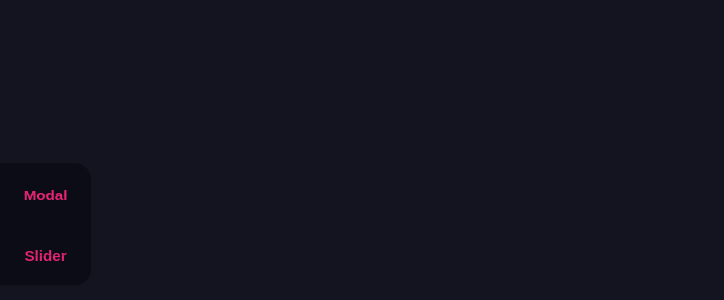
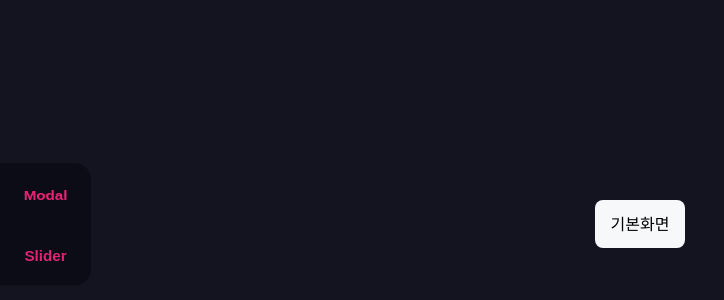
Before and after one commit to kbc1235/uicomponent, a React (Create React App) app: page / in a window 1280 px wide. Shown: the part 176-476 px from the top of the page, without its empty margins (0-724 px from the left). Built offline with nearby package versions, Linux system fonts and the light colour scheme.

Commit message:
기본화면 레이아웃 잡기 해야함.. ㅠ 😖😖😖😖😖

```diff
--- a/src/App.jsx
+++ b/src/App.jsx
@@ -1,25 +1,26 @@
 import { useState } from 'react';
 import Content from "./components/Content";
 import Nav from "./components/Nav";
+import Main from './components/Main';
 import Test from './components/Test';
 
 
 const App = () =>{
-    const [content, setContent] = useState();
+    const [content, setContent] = useState('default');
     const selectComponent = {
+        default:<Main />,
         first:<Test />,
-        second:`<div></div>` ,
+        second:<Main /> ,
     }
     const handleSubmit = e => {
         const {name} = e.target;
         setContent(name);
       }
-      console.log(content)
     return(
      <div className="main">
         <Nav add={handleSubmit}/>
 
-        <Content>{selectComponent[content]}</Content>
+        {content && <Content>{selectComponent[content]}</Content>}
 
      </div>
     )
--- /dev/null
+++ b/src/components/Main.jsx
@@ -0,0 +1,9 @@
+const  Main = () =>{
+    return(
+        <div>
+            기본화면
+        </div>
+    )
+}
+
+export default Main;
```
